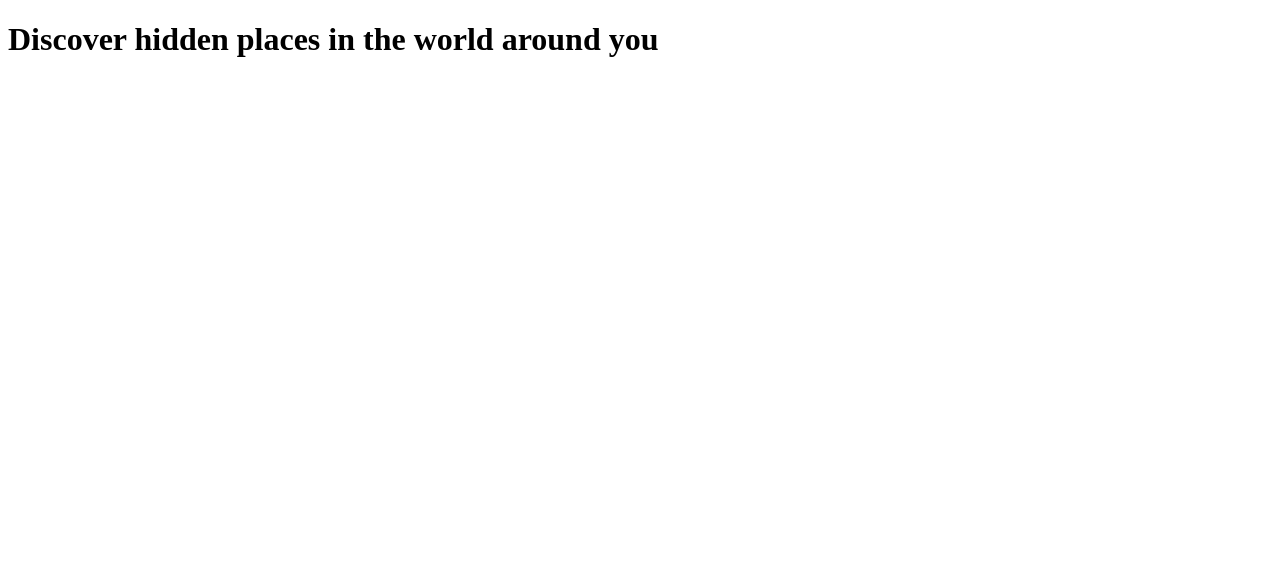
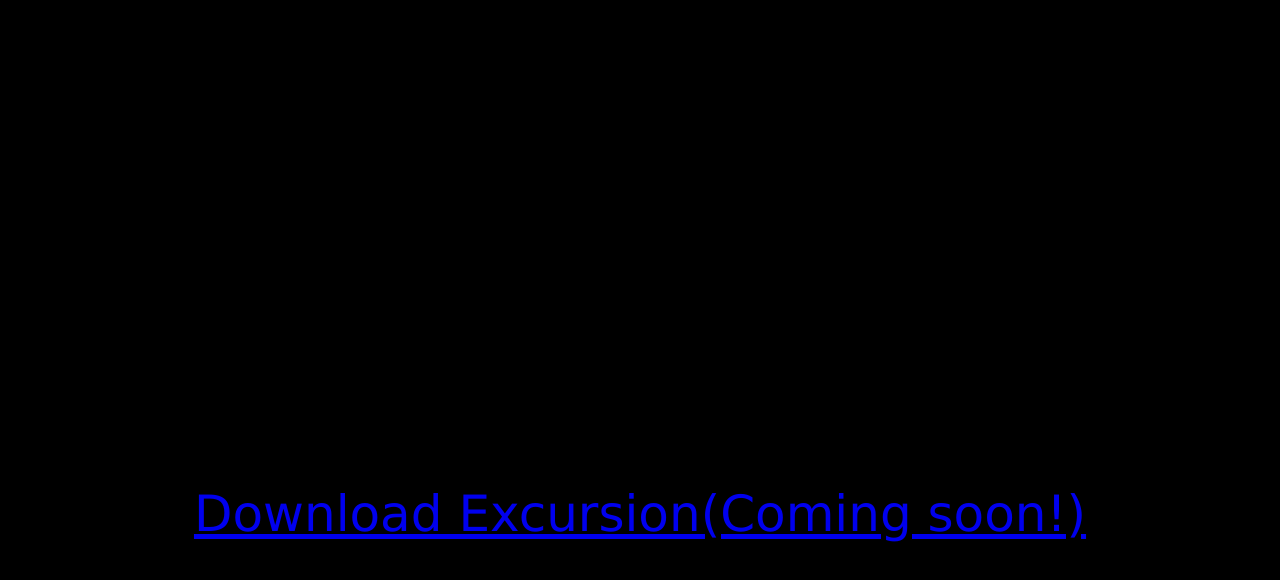
Before and after one commit to Sahasra789-git/off-platform-project-excursion, a plain HTML site: page index.html in a window 1280 px wide. Drawn offline with Linux system fonts and the light colour scheme.

Commit message:
Added body style

```diff
--- a/index.html
+++ b/index.html
@@ -8,7 +8,7 @@
 </head>
 <body>
     <h1>Discover hidden places in the world around you</h1>
-    <p><a href=""></a></p>
+    <p><a href="#">Download Excursion(Coming soon!)</a></p>
 
 </body>
 </html>
--- a/resources/css/style.css
+++ b/resources/css/style.css
@@ -0,0 +1,8 @@
+body {
+    background-color: black;
+    text-align: center;
+    font-family: Verdana, Geneva, Tahoma, sans-serif;
+    font-size: 50px;
+    font-weight: normal;
+
+}
```
